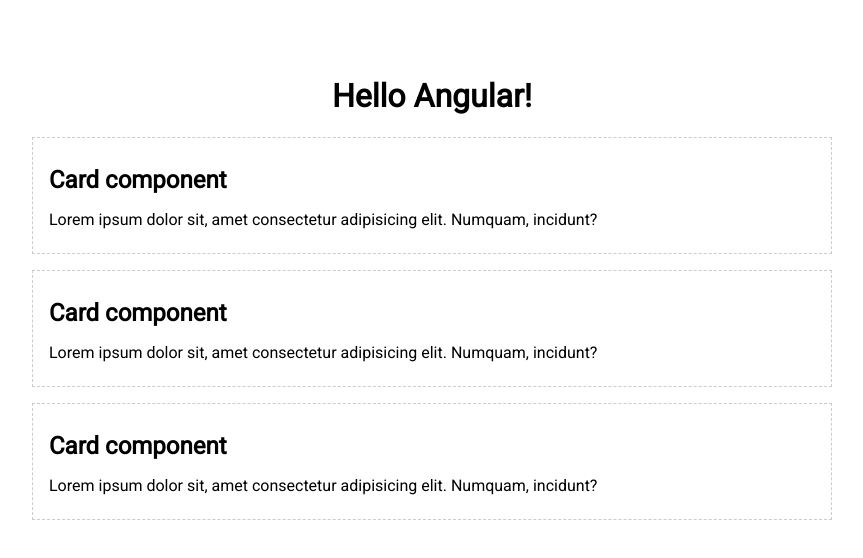
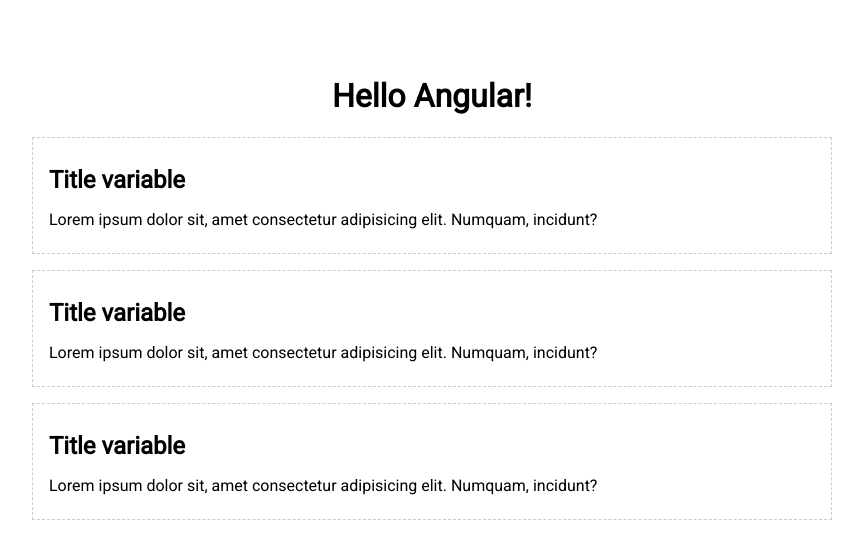
Before and after one commit to IvanTrashchenko/ng-basics, an Angular app: page / in a window 1280 px wide. Shown: the top 558 px of the page, without its empty margins (208-1071 px from the left). Built offline with nearby package versions, Linux system fonts and the light colour scheme.

Commit message:
variable introducing

```diff
--- a/src/app/card/card.component.html
+++ b/src/app/card/card.component.html
@@ -1,4 +1,4 @@
 <div class="card">
-    <h2>Card component</h2>
+    <h2>{{title}}</h2>
     <p>Lorem ipsum dolor sit, amet consectetur adipisicing elit. Numquam, incidunt?</p>
 </div>
--- a/src/app/card/card.component.ts
+++ b/src/app/card/card.component.ts
@@ -8,4 +8,6 @@ import {Component} from '@angular/core'
 
 export class CardComponent{
 
+    title = "Title variable"
+
 }
```
